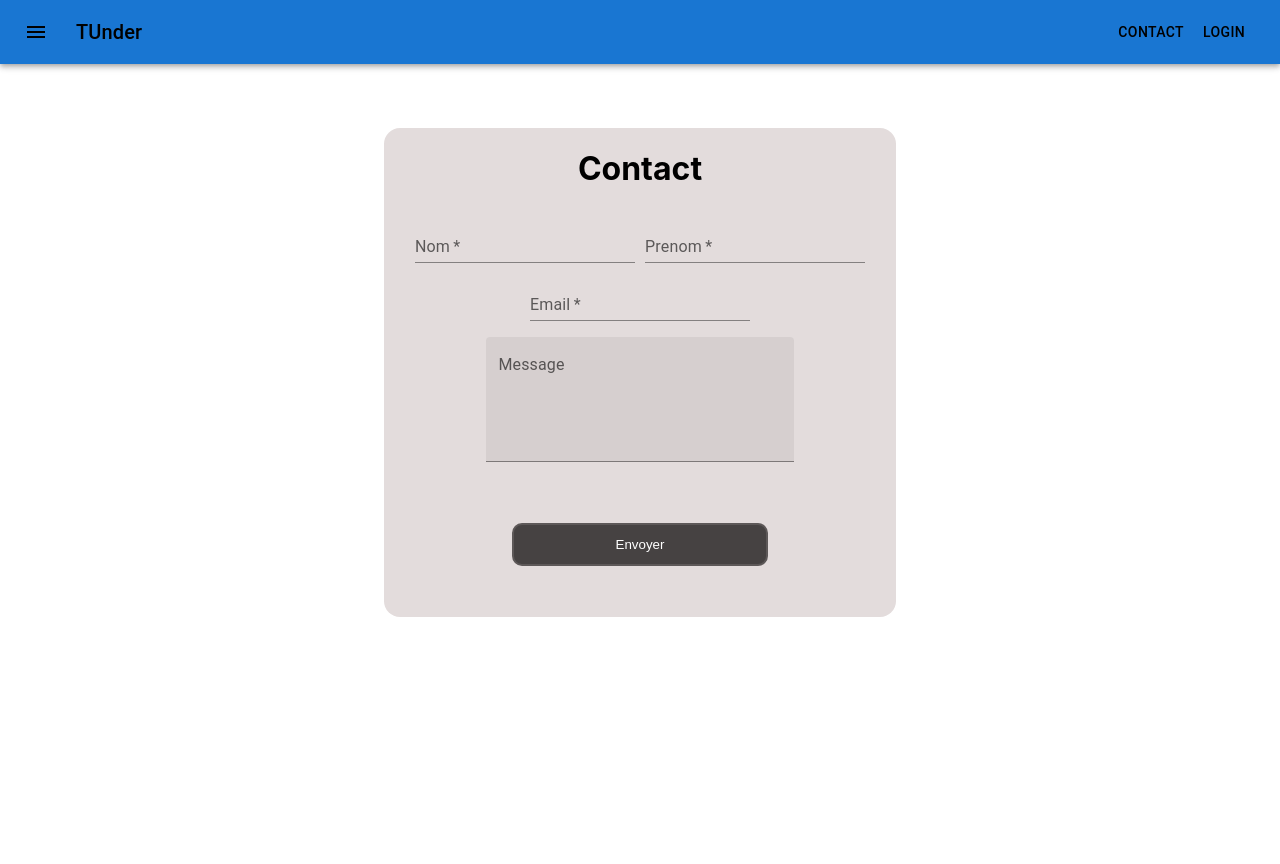
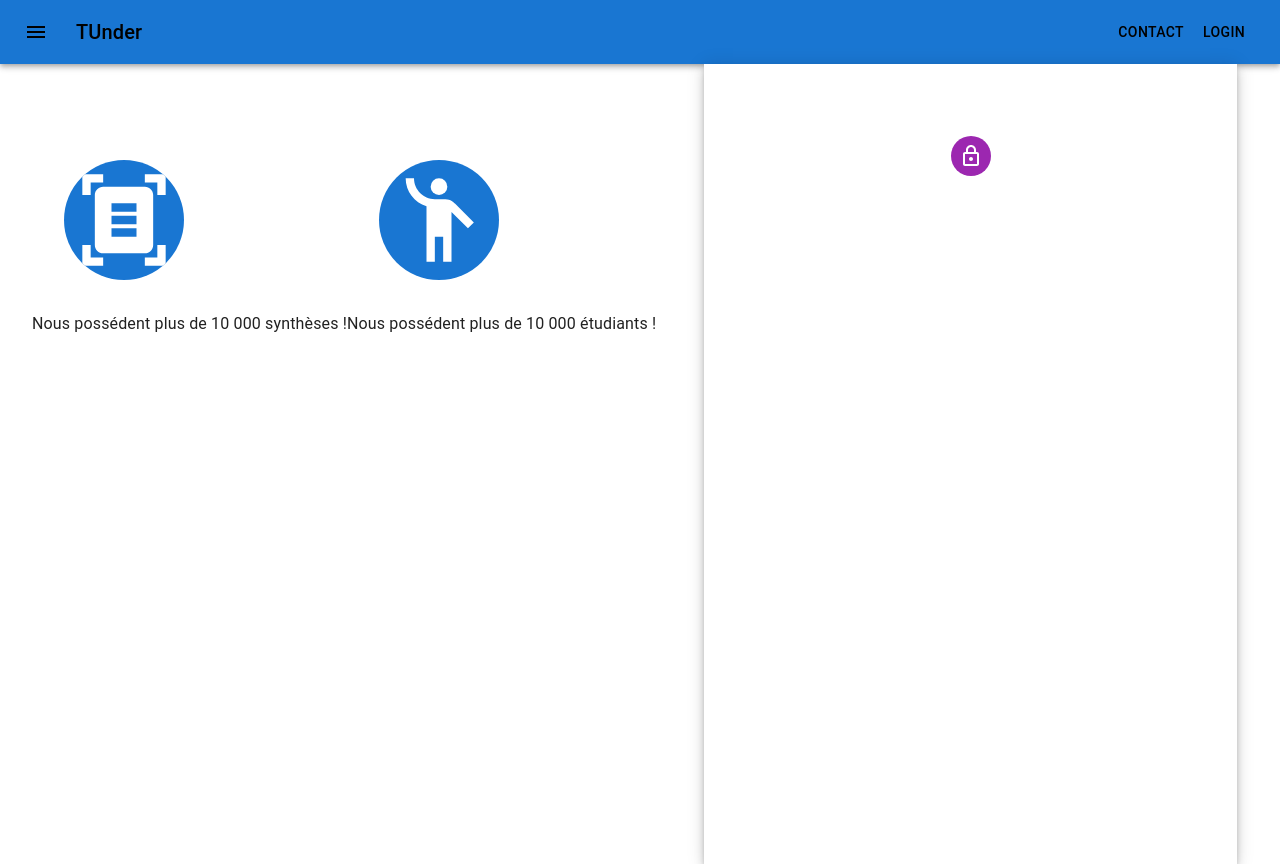
Before and after one commit to Ragnarock-16/tunder_web, a React (Create React App) app: page / in a window 1280 px wide. Before the commit the page ends 800 px from the top, so only its background shows below. Built offline with nearby package versions, Linux system fonts and the light colour scheme.

Commit message:
Mise en place de la page d'acceuil

```diff
--- a/src/App.js
+++ b/src/App.js
@@ -1,9 +1,9 @@
 import './App.css';
-import Contact from "./components/templates/Contact";
+import Home from "./components/templates/Home";
 
 function App() {
   return (
-      <Contact/>
+      <Home/>
   );
 }
 
--- a/src/components/templates/Home.js
+++ b/src/components/templates/Home.js
@@ -1,10 +1,59 @@
 import ButtonAppBar from "../organism/Navbar";
+
+import Box from '@mui/material/Box';
+import Grid from '@mui/material/Grid';
+import CssBaseline from '@mui/material/CssBaseline';
+import Paper from '@mui/material/Paper';
+import Avatar from '@mui/material/Avatar';
+import LockOutlinedIcon from '@mui/icons-material/LockOutlined';
+import DocumentScannerIcon from '@mui/icons-material/DocumentScanner';
+import EmojiPeopleIcon from '@mui/icons-material/EmojiPeople';
 
 export default function Home(){
     return(
         <div>
             <ButtonAppBar/>
+            <Grid container component="main" sx={{ height: '100vh' }}>
+                <CssBaseline />
+                <Grid
+                    sx={{
+                        my: 8,
+                        mx: 4,
+                        display: 'flex',
+                        flexDirection: 'row',
+                        width: '50%',
 
+                    }}
+                >
+                    <div>
+                        <Avatar sx={{ m: 4, bgcolor: 'primary.main',height: 120, width:120 }}>
+                            <DocumentScannerIcon sx={{ height: 100, width:100 }} />
+                        </Avatar>
+                        <p>Nous possédent plus de 10 000 synthèses !</p>
+                    </div>
+                    <div>
+                        <Avatar sx={{ m: 4, bgcolor: 'primary.main',height: 120, width:120 }}>
+                            <EmojiPeopleIcon sx={{ height: 100, width:100 }} />
+                        </Avatar>
+                        <p>Nous possédent plus de 10 000 étudiants !</p>
+                    </div>
+                </Grid>
+                <Grid item xs={12} sm={8} md={5} component={Paper} elevation={6} square sx={{width: '100%',}}>
+                    <Box
+                        sx={{
+                            my: 8,
+                            mx: 4,
+                            display: 'flex',
+                            flexDirection: 'column',
+                            alignItems: 'center',
+                        }}
+                    >
+                        <Avatar sx={{ m: 1, bgcolor: 'secondary.main' }}>
+                            <LockOutlinedIcon />
+                        </Avatar>
+                    </Box>
+                </Grid>
+            </Grid>
         </div>
     )
 }
```
